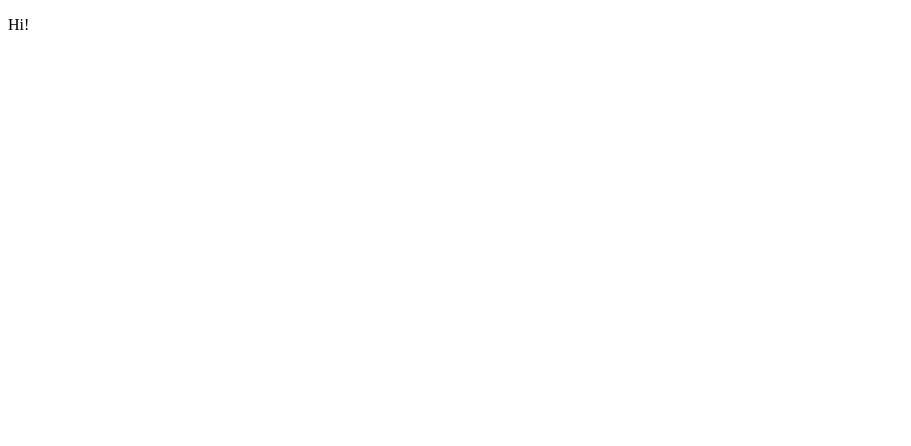
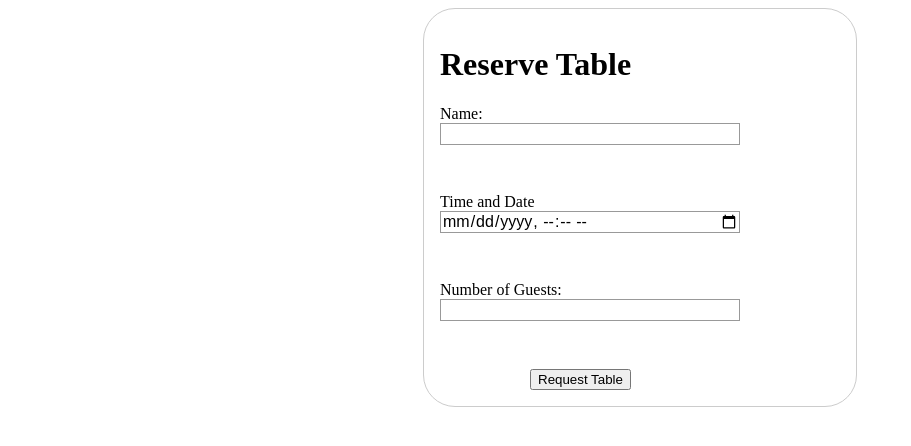
Before and after one commit to ashleycollis/reservation-portal, a website: page public/index.html in a window 1280 px wide. Shown: the whole page, without its empty margins (0-911 px from the left). Drawn offline with Linux system fonts and the light colour scheme.

Commit message:
[feat]: html form added with some styling

```diff
--- a/public/index.html
+++ b/public/index.html
@@ -4,12 +4,31 @@
     <meta charset="UTF-8" />
     <meta name="viewport" content="width=device-width, initial-scale=1.0" />
     <meta http-equiv="X-UA-Compatible" content="ie=edge" />
-    <title>RESERVATIONS</title>
+    <title>Reservations</title>
+    <link rel="stylesheet" href="style.css" />
   </head>
   <body>
-    <p>Hi!</p>
-
     <script src="utils.js"></script>
     <script src="main.js"></script>
+    <form action="/reservations" method="post">
+      <ul>
+        <li>
+          <h1>Reserve Table</h1>
+          <label for="name">Name:</label>
+          <input type="text" id="name" name="name" />
+        </li>
+        <li>
+          <label for="slot">Time and Date</label>
+          <input type="datetime-local" id="slot" name="slot" />
+        </li>
+        <li>
+          <label for="number">Number of Guests:</label>
+          <input type="number" id="number" name="number" />
+        </li>
+        <li class="button">
+          <button type="submit">Request Table</button>
+        </li>
+      </ul>
+    </form>
   </body>
 </html>
--- /dev/null
+++ b/public/style.css
@@ -0,0 +1,62 @@
+form {
+  margin: 0 auto;
+  width: 400px;
+  padding: 1em;
+  border: 1px solid #ccc;
+  border-radius: 2em;
+}
+
+ul {
+  list-style: none;
+  padding: 0;
+  margin: 0;
+}
+
+form li + li {
+  margin-top: 3em;
+}
+
+label {
+  /* Uniform size & alignment */
+  display: inline-block;
+  width: 200px;
+}
+
+input,
+textarea {
+  /* To make sure that all text fields have the same font settings
+     By default, textareas have a monospace font */
+  font: 1em sans-serif;
+
+  /* Uniform text field size */
+  width: 300px;
+  box-sizing: border-box;
+
+  /* Match form field borders */
+  border: 1px solid #999;
+}
+
+input:focus,
+textarea:focus {
+  /* Additional highlight for focused elements */
+  border-color: #000;
+}
+
+textarea {
+  /* Align multiline text fields with their labels */
+  vertical-align: top;
+
+  /* Provide space to type some text */
+  height: 5em;
+}
+
+.button {
+  /* Align buttons with the text fields */
+  padding-left: 90px; /* same size as the label elements */
+}
+
+button {
+  /* This extra margin represent roughly the same space as the space
+     between the labels and their text fields */
+  /* margin-left: 3em; */
+}
```
Also changed, not shown: 1 other file.
